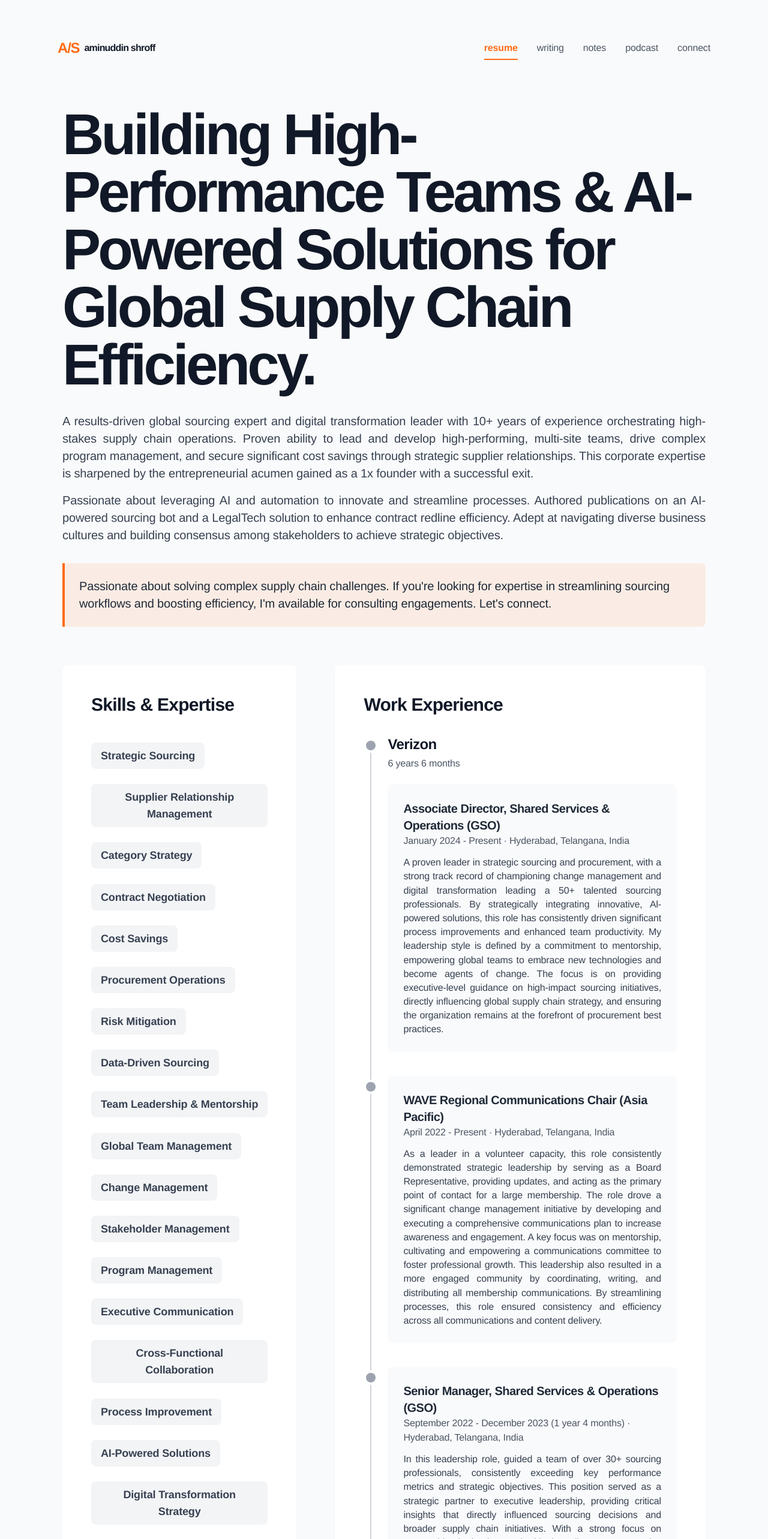
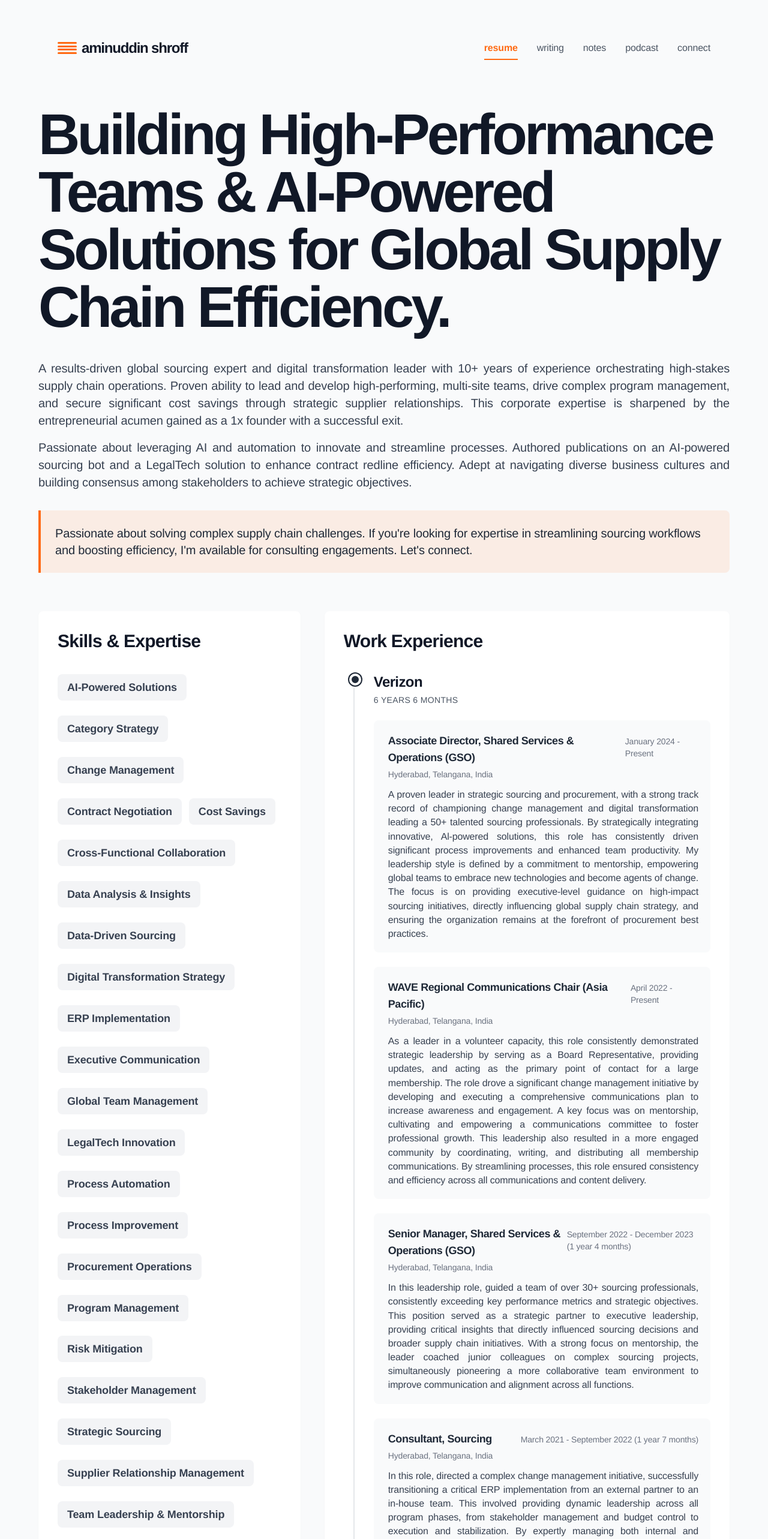
Before and after one commit to hipxcomical/aminuddinshroff, a React (Vite) app: page / in a window 1280 px wide. Shown: the top 2566 px of the page at 60% size. Built offline with nearby package versions, Linux system fonts and the light colour scheme.

Commit message:
fix(logo, favicon): Update logo and favicon styles
This commit updates the favicon to a new design and enhances the logo animation for a more engaging user experience on hover.

```diff
--- a/components/Logo.tsx
+++ b/components/Logo.tsx
@@ -1,25 +1,62 @@
-import React from 'react';
+import React, { useState } from 'react';
 
 const Logo: React.FC = () => {
     const name = "aminuddin shroff";
+    const lineCount = 4;
+    const [animKey, setAnimKey] = useState(0);
+
+    const triggerAnimation = () => {
+        setAnimKey(prev => prev + 1);
+    };
 
     return (
-        <div className="flex items-center gap-2 group" aria-label="Aminuddin Shroff homepage">
-            {/* Logo Monogram */}
-            <div className="flex-shrink-0 transition-all duration-300 ease-in-out group-hover:scale-110">
-                <span className="text-brand-orange font-bold text-2xl tracking-tighter">A/S</span>
+        <div
+            className="flex items-center gap-2 group cursor-pointer select-none"
+            aria-label="Aminuddin Shroff homepage"
+            onMouseEnter={triggerAnimation}
+        >
+            {/* Animated Lines Logo */}
+            <div className="h-8 w-8 flex flex-col justify-between py-1.5">
+                {[...Array(lineCount)].map((_, i) => (
+                    <div
+                        key={`${animKey}-${i}`}
+                        className="bg-brand-orange rounded-full w-full"
+                        style={{
+                            height: '3px',
+                            opacity: 0,
+                            animationName: 'fall',
+                            animationDuration: '0.5s',
+                            animationTimingFunction: 'cubic-bezier(0.34, 1.56, 0.64, 1)',
+                            animationFillMode: 'forwards',
+                            // Stagger animation: Bottom line falls first, piling up upwards
+                            animationDelay: `${(lineCount - 1 - i) * 100}ms`
+                        }}
+                    />
+                ))}
+                <style>{`
+                    @keyframes fall {
+                        0% {
+                            transform: translateY(-25px);
+                            opacity: 0;
+                        }
+                        100% {
+                            transform: translateY(0);
+                            opacity: 1;
+                        }
+                    }
+                `}</style>
             </div>
 
             {/* Name */}
             <div
-                className="text-base font-bold font-sans text-gray-900 tracking-tighter flex"
-                aria-hidden="true" // The parent div has the full aria-label
+                className="text-xl md:text-2xl font-bold font-sans text-gray-900 tracking-tighter flex"
+                aria-hidden="true"
             >
                 {name.split('').map((char, index) => (
                     <span
                         key={index}
                         className="transition-all duration-300 ease-in-out group-hover:-translate-y-1 group-hover:text-brand-orange"
-                        style={{ transitionDelay: `${index * 35}ms` }}
+                        style={{ transitionDelay: `${index * 25}ms` }}
                     >
                         {char === ' ' ? '\u00A0' : char}
                     </span>
--- a/components/Timeline.tsx
+++ b/components/Timeline.tsx
@@ -8,62 +8,79 @@ interface TimelineProps {
 }
 
 const Timeline: React.FC<TimelineProps> = ({ data, hoveredSkill, onHoverRole }) => {
-  const flatData = data.flatMap((companyExp, companyIndex) =>
-    companyExp.roles.map((role, roleIndex) => ({
-      ...role,
-      company: companyExp.company,
-      companySubtitle: companyExp.companySubtitle,
-      totalDuration: companyExp.totalDuration,
-      isFirstOfCompany: roleIndex === 0,
-      id: `${companyIndex}-${roleIndex}`,
-      skills: role.skills || [],
-    }))
-  );
-
   const hasActiveSkillFilter = hoveredSkill !== null;
 
   return (
-    <div className="relative">
-      {/* Vertical Line */}
-      <div className="absolute top-2 left-3 w-0.5 h-full bg-gray-300 transform -translate-x-1/2"></div>
-
-      <div>
-        {flatData.map((item) => {
-          const isSkillMatch = hoveredSkill && item.skills.includes(hoveredSkill);
-          const isFaded = hasActiveSkillFilter && !isSkillMatch;
+    <div className="pl-2 md:pl-4">
+      <div className="relative border-l-2 border-gray-200 space-y-12 pb-4">
+        {data.map((companyExp, index) => {
+          const companyHasSkill = companyExp.roles.some(role =>
+            role.skills && role.skills.includes(hoveredSkill || '')
+          );
+          const isCompanyFaded = hasActiveSkillFilter && !companyHasSkill;
 
           return (
-            <div
-              key={item.id}
-              className={`group relative pl-10 pb-10 last:pb-0 transition-all duration-300 ease-in-out ${isFaded ? 'opacity-30' : 'opacity-100'}`}
-              onMouseEnter={() => onHoverRole(item.skills)}
-              onMouseLeave={() => onHoverRole([])}
-            >
+            <div key={index} className={`relative pl-6 md:pl-8 ${isCompanyFaded ? 'opacity-30' : 'opacity-100'} transition-opacity duration-300`}>
               {/* Timeline Dot */}
-              <div className="absolute left-3 top-2.5 transform -translate-x-1/2">
+              <div className="absolute -left-[9px] top-0 bg-white py-1">
                 <div
-                  className={`w-4 h-4 rounded-full transition-all duration-300 ${isSkillMatch ? 'bg-brand-orange ring-8 ring-brand-orange/20 scale-125' : 'bg-gray-400 ring-4 ring-white group-hover:bg-brand-orange group-hover:ring-8 group-hover:ring-brand-orange/20 group-hover:scale-125'}`}
+                  className={`w-5 h-5 rounded-full border-4 border-white transition-all duration-300 ${
+                    !hasActiveSkillFilter || companyHasSkill
+                        ? 'bg-gray-800 ring-2 ring-gray-800'
+                        : 'bg-gray-300 ring-2 ring-gray-300'
+                  } ${hasActiveSkillFilter && companyHasSkill ? 'bg-brand-orange ring-brand-orange scale-110' : ''}`}
                 >
                 </div>
               </div>
 
-              <div>
-                {item.isFirstOfCompany && (
-                  <div className="mb-6">
-                    <h3 className="text-2xl font-bold text-gray-900 mb-1">
-                      {item.company}
-                      {item.companySubtitle && <span className="text-xl font-normal text-gray-700 ml-2">{item.companySubtitle}</span>}
-                    </h3>
-                    {item.totalDuration && <p className="text-gray-600">{item.totalDuration}</p>}
-                  </div>
-                )}
+              {/* Company Header */}
+              <div className="mb-6 pt-0.5">
+                <h3 className="text-xl md:text-2xl font-bold text-gray-900 leading-tight">
+                  {companyExp.company}
+                </h3>
+                <div className="flex flex-wrap items-center gap-2 text-base text-gray-600 mt-1">
+                   {companyExp.companySubtitle && <span className="font-medium">{companyExp.companySubtitle}</span>}
+                   {companyExp.totalDuration && (
+                       <>
+                        {companyExp.companySubtitle && <span className="text-gray-400">•</span>}
+                        <span className="text-sm uppercase tracking-wide font-medium">{companyExp.totalDuration}</span>
+                       </>
+                   )}
+                </div>
+              </div>
 
-                {/* Card Content */}
-                <div className={`bg-gray-50 p-6 rounded-lg border-2 border-transparent transition-all duration-300 ${isSkillMatch ? 'shadow-xl border-brand-orange' : 'group-hover:shadow-xl group-hover:border-brand-orange'}`}>
-                  <h4 className="text-xl font-semibold text-gray-800">{item.title}</h4>
-                  <p className="text-base text-gray-600 mb-3">{item.duration}{item.location && ` · ${item.location}`}</p>
-                  {item.description && <p className="text-gray-700 text-left md:text-justify">{item.description}</p>}
-                </div>
+              {/* Roles List */}
+              <div className="space-y-6">
+                {companyExp.roles.map((role, roleIndex) => {
+                  const isSkillMatch = hoveredSkill && role.skills?.includes(hoveredSkill);
+                  const isRoleFaded = hasActiveSkillFilter && !isSkillMatch;
+
+                  return (
+                    <div
+                      key={roleIndex}
+                      className={`relative transition-all duration-300 ${isRoleFaded ? 'opacity-50' : 'opacity-100'}`}
+                      onMouseEnter={() => onHoverRole(role.skills || [])}
+                      onMouseLeave={() => onHoverRole([])}
+                    >
+                      <div className={`bg-gray-50 p-5 rounded-lg border-l-4 transition-all duration-300 hover:shadow-md
+                          ${isSkillMatch ? 'border-brand-orange shadow-md bg-white' : 'border-transparent hover:border-brand-orange'}
+                      `}>
+                          <div className="flex flex-col md:flex-row md:justify-between md:items-baseline mb-2">
+                            <h4 className="text-lg font-bold text-gray-800">{role.title}</h4>
+                            <span className="text-sm text-gray-500 font-medium mt-1 md:mt-0">{role.duration}</span>
+                          </div>
+
+                          {role.location && <div className="text-sm text-gray-500 mb-3 -mt-1">{role.location}</div>}
+
+                          {role.description && (
+                              <p className="text-gray-700 text-base leading-relaxed text-left md:text-justify">
+                                  {role.description}
+                              </p>
+                          )}
+                      </div>
+                    </div>
+                  );
+                })}
               </div>
             </div>
           );
--- a/pages/CV.tsx
+++ b/pages/CV.tsx
@@ -1,3 +1,4 @@
+
 import React, { useRef, useState, useEffect } from 'react';
 import Timeline from '../components/Timeline';
 import SkillModal from '../components/SkillModal';
@@ -61,32 +62,36 @@ const Resume: React.FC = () => {
   const [selectedSkill, setSelectedSkill] = useState<Skill | null>(null);
   const [hoveredExperienceSkills, setHoveredExperienceSkills] = useState<string[]>([]);
 
+  // Sort skills alphabetically for display
+  const sortedSkills = skillsData
+    .flatMap(category => category.skills)
+    .sort((a, b) => a.name.localeCompare(b.name));
+
   return (
     <>
-      <div className="w-full mx-auto px-6 md:px-16 lg:px-24 pb-16 md:pb-24">
-          <div className="mx-2">
+      <div className="w-full mx-auto px-4 md:px-10 lg:px-16 pb-12 md:pb-20">
           <AnimatedSection className="mb-16">
               <div>
-                      <h1 className="text-6xl md:text-8xl font-bold text-gray-900 mb-8 tracking-tighter">Building High-Performance Teams & AI-Powered Solutions for Global Supply Chain Efficiency.</h1>
-                      <div className="text-xl leading-relaxed text-gray-700 space-y-4">
+                  <h1 className="text-6xl md:text-8xl font-bold text-gray-900 mb-10 tracking-tighter leading-tight">Building High-Performance Teams & AI-Powered Solutions for Global Supply Chain Efficiency.</h1>
+                  <div className="text-lg md:text-xl leading-relaxed text-gray-700 space-y-4">
                       {introParagraphs.map((p, i) => <p key={i} className="text-left md:text-justify">{p}</p>)}
                   </div>
                   <div className="mt-8 p-6 bg-brand-orange/10 border-l-4 border-brand-orange rounded-r-lg">
-                          <p className="text-xl text-gray-800 leading-relaxed font-medium">{callToAction}</p>
+                      <p className="text-lg md:text-xl text-gray-800 leading-relaxed font-medium">{callToAction}</p>
                   </div>
               </div>
           </AnimatedSection>
 
           {/* TWO-COLUMN LAYOUT FOR SKILLS, PRINCIPLES & EXPERIENCE */}
-              <div className="grid grid-cols-1 lg:grid-cols-5 gap-x-16 mt-16">
+          <div className="grid grid-cols-1 lg:grid-cols-5 gap-x-10 mt-12">
 
             {/* Left Column: Skills & Leadership Principles */}
-                <div className="lg:col-span-2 flex flex-col space-y-16">
+            <div className="lg:col-span-2 flex flex-col space-y-10">
                 <AnimatedSection className="flex-grow flex flex-col">
-                        <div className="bg-white p-8 md:p-12 rounded-lg shadow-sm flex-grow flex flex-col">
-                            <h2 className="text-3xl font-bold text-gray-900 mb-8">Skills & Expertise</h2>
+                    <div className="bg-white p-6 md:p-8 rounded-lg shadow-sm flex-grow flex flex-col">
+                        <h2 className="text-2xl md:text-3xl font-bold text-gray-900 mb-6">Skills & Expertise</h2>
                         <div className="grid grid-cols-2 gap-3 lg:flex lg:flex-wrap lg:content-evenly lg:flex-grow">
-                                {skillsData.flatMap(category => category.skills).map((skill) => {
+                            {sortedSkills.map((skill) => {
                                 const isDirectlyHovered = hoveredSkill === skill.id;
                                 const isExperienceHovered = hoveredExperienceSkills.includes(skill.id);
                                 const isHighlighted = isDirectlyHovered || isExperienceHovered;
@@ -98,7 +103,7 @@ const Resume: React.FC = () => {
                                     <button
                                         key={skill.id}
                                         onClick={() => setSelectedSkill(skill)}
-                                            className={`p-2 lg:px-4 lg:py-2 rounded-lg text-base lg:text-lg font-semibold transition-all duration-300 ease-in-out cursor-pointer w-full text-center lg:w-auto h-24 lg:h-auto flex items-center justify-center
+                                        className={`p-2 lg:px-4 lg:py-2 rounded-lg text-sm md:text-base lg:text-lg font-semibold transition-all duration-300 ease-in-out cursor-pointer w-full text-center lg:w-auto h-20 lg:h-auto flex items-center justify-center
                                             ${isHighlighted
                                                 ? 'bg-brand-orange text-white scale-110 shadow-lg'
                                                 : 'bg-gray-100 text-gray-700 hover:bg-brand-orange hover:text-white hover:scale-105'
@@ -117,13 +122,13 @@ const Resume: React.FC = () => {
                 </AnimatedSection>
 
                 <AnimatedSection className="flex-grow flex flex-col">
-                        <div className="bg-white p-8 md:p-12 rounded-lg shadow-sm flex-grow flex flex-col">
-                            <h2 className="text-3xl font-bold text-gray-900 mb-8">Leadership Principles</h2>
+                    <div className="bg-white p-6 md:p-8 rounded-lg shadow-sm flex-grow flex flex-col">
+                        <h2 className="text-2xl md:text-3xl font-bold text-gray-900 mb-6">Leadership Principles</h2>
                         <div className="flex flex-col justify-between flex-grow space-y-4">
                             {leadershipPrinciples.map((principle) => (
-                                    <div key={principle.title} className="bg-gray-50 p-6 rounded-lg">
-                                        <h3 className="text-xl font-bold text-gray-800 mb-3">{principle.title}</h3>
-                                        <p className="text-gray-600 leading-relaxed">{principle.description}</p>
+                                <div key={principle.title} className="bg-gray-50 p-5 rounded-lg">
+                                    <h3 className="text-lg md:text-xl font-bold text-gray-800 mb-2">{principle.title}</h3>
+                                    <p className="text-sm md:text-base text-gray-600 leading-relaxed">{principle.description}</p>
                                 </div>
                             ))}
                         </div>
@@ -131,19 +136,19 @@ const Resume: React.FC = () => {
                 </AnimatedSection>
 
                 <AnimatedSection className="flex-grow flex flex-col">
-                        <div className="bg-white p-8 md:p-12 rounded-lg shadow-sm flex-grow flex flex-col">
-                            <h2 className="text-3xl font-bold text-gray-900 mb-8">Connect</h2>
-                            <div className="flex flex-col items-stretch justify-center gap-6 flex-grow">
-                               <a href="https://www.linkedin.com/in/aminuddinshroff/" target="_blank" rel="noopener noreferrer" className="inline-flex items-center justify-center gap-3 bg-linkedin-blue text-white font-bold py-4 px-8 rounded-lg transition-opacity duration-300 hover:opacity-90 text-xl text-center">
-                                    <svg xmlns="http://www.w3.org/2000/svg" width="24" height="24" fill="currentColor" viewBox="0 0 16 16">
+                    <div className="bg-white p-6 md:p-8 rounded-lg shadow-sm flex-grow flex flex-col">
+                        <h2 className="text-2xl md:text-3xl font-bold text-gray-900 mb-6">Connect</h2>
+                        <div className="flex flex-col items-stretch justify-center gap-4 flex-grow">
+                           <a href="https://www.linkedin.com/in/aminuddinshroff/" target="_blank" rel="noopener noreferrer" className="inline-flex items-center justify-center gap-3 bg-linkedin-blue text-white font-bold py-3 px-6 rounded-lg transition-all duration-300 hover:bg-[#004182] hover:shadow-lg hover:-translate-y-1 text-lg md:text-xl text-center">
+                                <svg xmlns="http://www.w3.org/2000/svg" width="20" height="20" fill="currentColor" viewBox="0 0 16 16">
                                     <path d="M0 1.146C0 .513.526 0 1.175 0h13.65C15.474 0 16 .513 16 1.146v13.708c0 .633-.526 1.146-1.175 1.146H1.175C.526 16 0 15.487 0 14.854V1.146zm4.943 12.248V6.169H2.542v7.225h2.401zm-1.2-8.212c.837 0 1.358-.554 1.358-1.248-.015-.705-.52-1.248-1.342-1.248-.822 0-1.359.543-1.359 1.248 0 .694.521 1.248 1.327 1.248h.016zm4.908 8.212V9.359c0-.216.016-.432.08-.586.173-.431.568-.878 1.232-.878.869 0 1.216.662 1.216 1.634v3.865h2.401V9.25c0-2.22-1.184-3.252-2.764-3.252-1.32 0-1.936.724-2.25 1.402h.016a2.53 2.53 0 0 1 .016-.025V6.169h-2.4c.03.678 0 7.225 0 7.225h2.4z"/>
                                 </svg>
-                                    Connect on LinkedIn
+                                LinkedIn
                             </a>
-                                <a href="https://drive.google.com/file/d/1OTXTfKo0b3mQU7WfPFuSStukqUK9RwTQ/view?usp=sharing" target="_blank" rel="noopener noreferrer" className="inline-block bg-gray-700 text-white font-bold py-4 px-8 rounded-lg transition-colors duration-300 hover:bg-gray-600 text-xl text-center">
+                            <a href="https://drive.google.com/file/d/1OTXTfKo0b3mQU7WfPFuSStukqUK9RwTQ/view?usp=sharing" target="_blank" rel="noopener noreferrer" className="inline-block bg-gray-900 text-white font-bold py-3 px-6 rounded-lg transition-all duration-300 hover:bg-gray-700 hover:shadow-lg hover:-translate-y-1 text-lg md:text-xl text-center">
                                 Download PDF
                             </a>
-                                <a href="https://aminuddinshroff.substack.com/p/my-principles?utm_source=publication-search" target="_blank" rel="noopener noreferrer" className="inline-block bg-gray-600 text-white font-bold py-4 px-8 rounded-lg transition-colors duration-300 hover:bg-verizon-red hover:text-white text-xl text-center">
+                            <a href="https://aminuddinshroff.substack.com/p/my-principles?utm_source=publication-search" target="_blank" rel="noopener noreferrer" className="inline-block bg-brand-orange text-white font-bold py-3 px-6 rounded-lg transition-all duration-300 hover:bg-orange-600 hover:shadow-lg hover:-translate-y-1 text-lg md:text-xl text-center">
                                 My Principles
                             </a>
                         </div>
@@ -152,14 +157,13 @@ const Resume: React.FC = () => {
             </div>
 
             {/* Right Column: Work Experience */}
-                <div className="lg:col-span-3 mt-16 lg:mt-0">
+            <div className="lg:col-span-3 mt-12 lg:mt-0">
                 <AnimatedSection className="h-full">
-                      <div className="bg-white p-8 md:p-12 rounded-lg shadow-sm h-full">
-                          <h2 className="text-3xl font-bold text-gray-900 mb-8">Work Experience</h2>
+                  <div className="bg-white p-6 md:p-8 rounded-lg shadow-sm h-full">
+                      <h2 className="text-2xl md:text-3xl font-bold text-gray-900 mb-8">Work Experience</h2>
                       <Timeline data={workData} hoveredSkill={hoveredSkill} onHoverRole={setHoveredExperienceSkills} />
                   </div>
                 </AnimatedSection>
-                </div>
             </div>
           </div>
       </div>
```
Also changed, not shown: index.html (+1 -1 lines). Lines whose indentation alone changed are shown as unchanged.
